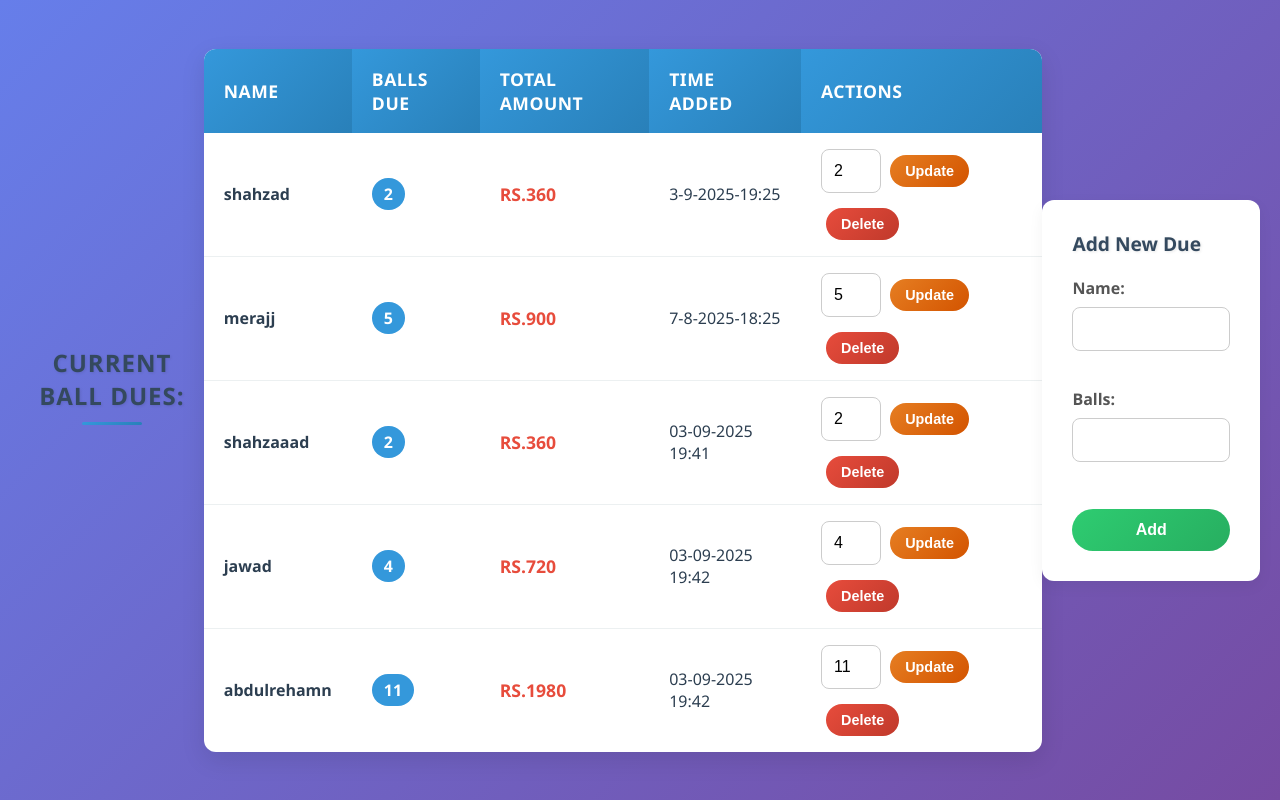
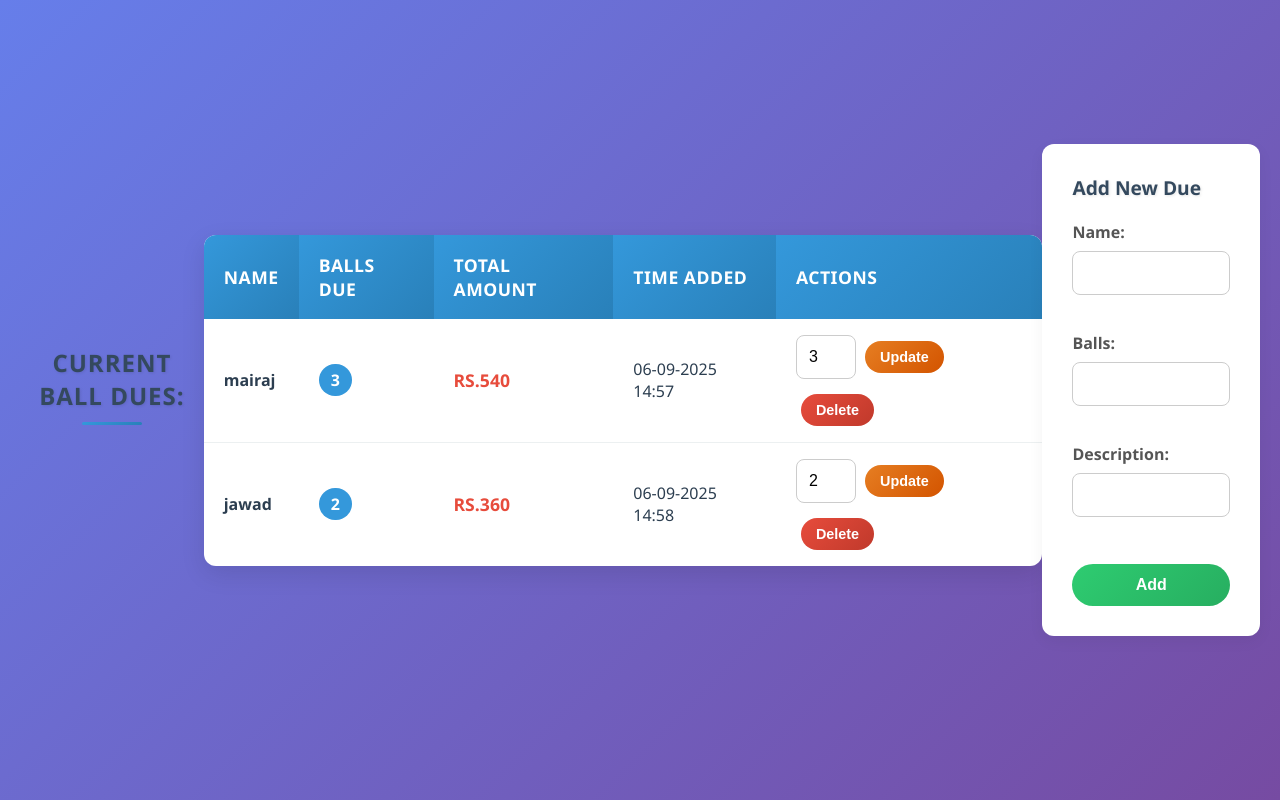
Before and after one commit to Shahzad-Nizamani/cricket_balls_manager, a Flask app: page /management in a window 1280 px wide. Run offline with Flask 3, Linux system fonts and the light colour scheme.

Commit message:
everything done

```diff
--- a/app.py
+++ b/app.py
@@ -16,15 +16,18 @@ def first():
             temps = list(dic.values())
             balls = []
             times = []
+            desc = []
             for temp in temps:
                 balls.append(temp[0])
                 times.append(temp[1])
+                desc.append(temp[2])
+
             amounts = [int(ball)*180 for ball in balls]
 
         if len(names) == 0:
             return render_template("index.html")
 
-        return render_template("index.html", names=names, balls=balls, times=times, amounts=amounts)
+        return render_template("index.html", names=names, balls=balls, desc = desc, times=times, amounts=amounts)
 
     except Exception as e:
         return f"Error: {e}"
@@ -47,33 +50,48 @@ def management():
         dic = json.load(f)
         names = list(dic.keys())
         temps = list(dic.values())
-        balls = []
-        times = []
-        for temp in temps:
-            balls.append(temp[0])
-            times.append(temp[1])
+        balls = [t[0] for t in temps]
+        times = [t[1] for t in temps]
+        desc = [t[2] for t in temps]
         amounts = [ball*180 for ball in balls]
 
     if len(names) == 0:
         return render_template("management.html")
 
     if request.method == "POST":
-        new_name = request.form.get("new_name")
-        new_balls = int(request.form.get("new_balls"))
-        current_time = datetime.now().strftime("%d-%m-%Y %H:%M")
-        dic[new_name] = [new_balls, current_time]
+        action = request.form.get("action")
+
+        if action == "add":
+            new_name = request.form.get("new_name")
+            new_balls = int(request.form.get("new_balls"))
+            new_desc = request.form.get("new_desc")
+            current_time = datetime.now().strftime("%d-%m-%Y %H:%M")
+            dic[new_name] = [new_balls, current_time, new_desc]
+
+        elif action == "update":
+            name = request.form.get("name")
+            ball = int(request.form.get("balls"))
+            time = datetime.now().strftime("%d-%m-%Y %H:%M")
+            desc = dic[name][2]
+            dic[name] = [ball, time, desc]
+
+        else:
+            name = request.form.get("name")
+            dic.pop(name)
 
         with open("balls.json", 'w') as f:
            json.dump(dic, f, indent=4)
+
+        return redirect(url_for("first"))
+
     names = list(dic.keys())
     temps = list(dic.values())
-    balls = []
-    times = []
-    for temp in temps:
-        balls.append(temp[0])
-        times.append(temp[1])
+    balls = [t[0] for t in temps]
+    times = [t[1] for t in temps]
+    desc = [t[2] for t in temps]
     amounts = [int(ball) * 180 for ball in balls]
-    return render_template("management.html", names=names, balls=balls, times=times, amounts=amounts)
+
+    return render_template("management.html", names=names, balls=balls, desc=desc, times=times, amounts=amounts)
 
 
 if __name__ == "__main__":
--- a/balls.json
+++ b/balls.json
@@ -1,22 +1,12 @@
 {
-    "shahzad": [
-        2,
-        "3-9-2025-19:25"
-    ],
-    "merajj": [
-        5,
-        "7-8-2025-18:25"
-    ],
-    "shahzaaad": [
-        2,
-        "03-09-2025 19:41"
+    "mairaj": [
+        3,
+        "06-09-2025 14:57",
+        "afadad"
     ],
     "jawad": [
-        4,
-        "03-09-2025 19:42"
-    ],
-    "abdulrehamn": [
-        11,
-        "03-09-2025 19:42"
+        2,
+        "06-09-2025 14:58",
+        "akfaf"
     ]
 }
--- a/templates/index.html
+++ b/templates/index.html
@@ -29,6 +29,7 @@
                         <th>Name</th>
                         <th>Balls due</th>
                         <th>Total amount</th>
+                        <th>Description</th>
                         <th>Time added</th>
                     </tr>
                 </thead>
@@ -38,6 +39,7 @@
                         <td class="name-cell">{{ names[i] }}</t>
                         <td><span class="balls-count">{{ balls[i] }}</span></td>
                         <td class="amount">RS.{{ amounts[i] }}</td>
+                        <td class="desc">{{ desc[i] }}</td>
                         <td class="time">{{ times[i] }}</td>
                     </tr>
                     {% endfor %}
--- a/templates/management.html
+++ b/templates/management.html
@@ -3,7 +3,7 @@
 <head>
     <meta charset="UTF-8">
     <meta name="viewport" content="width=device-width, initial-scale=1.0">
-    <title>Management</title>
+    <title>Balls Management System</title>
     <link rel="stylesheet" href="{{ url_for('static', filename='management_design.css') }}">
 <body>
 </head>
@@ -29,12 +29,16 @@
                 <td class="amount">RS.{{ amounts[i] }}</td>
                 <td class="time">{{ times[i] }}</td>
                 <td>
+
                     <form method="post" style="display:inline;">
+                        <input type="hidden" name="action" value="update">
                         <input type="hidden" name="name" value="{{ names[i] }}">
                         <input type="number" name="balls" value="{{ balls[i] }}" required style="width: 60px;">
                         <button type="submit">Update</button>
                     </form>
+
                     <form method="post" style="display:inline;">
+                        <input type="hidden" name="action" value="delete">
                         <input type="hidden" name="name" value="{{ names[i] }}">
                         <button type="submit">Delete</button>
                     </form>
@@ -50,9 +54,14 @@
     <form method="post">
         <h2>Add New Due</h2>
         <label for="name">Name:</label>
+        <input type="hidden" name="action" value="add">
         <input type="text" id="name" name="new_name" required><br><br>
+
         <label for="balls">Balls:</label>
         <input type="number" id="balls" name="new_balls" required><br><br>
+
+        <label for="desc">Description:</label>
+        <input type="text" id="desc" name="new_desc" required><br><br>
         <button type="submit">Add</button>
     </form>
 </body>
```
